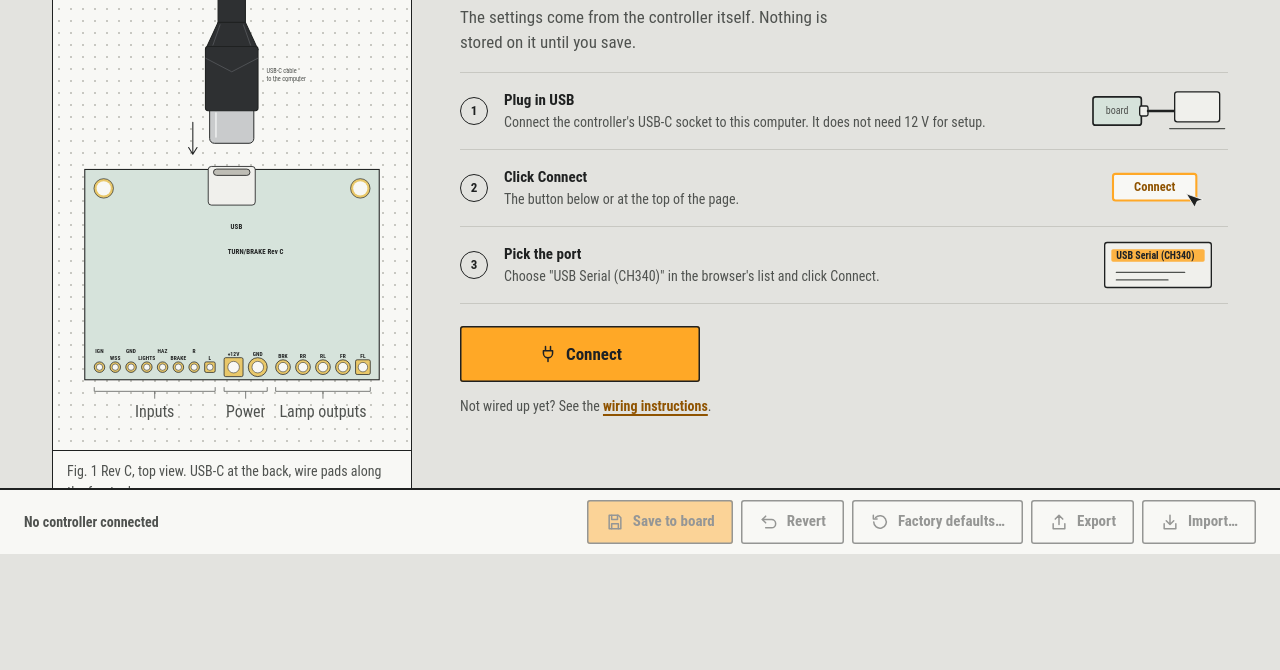
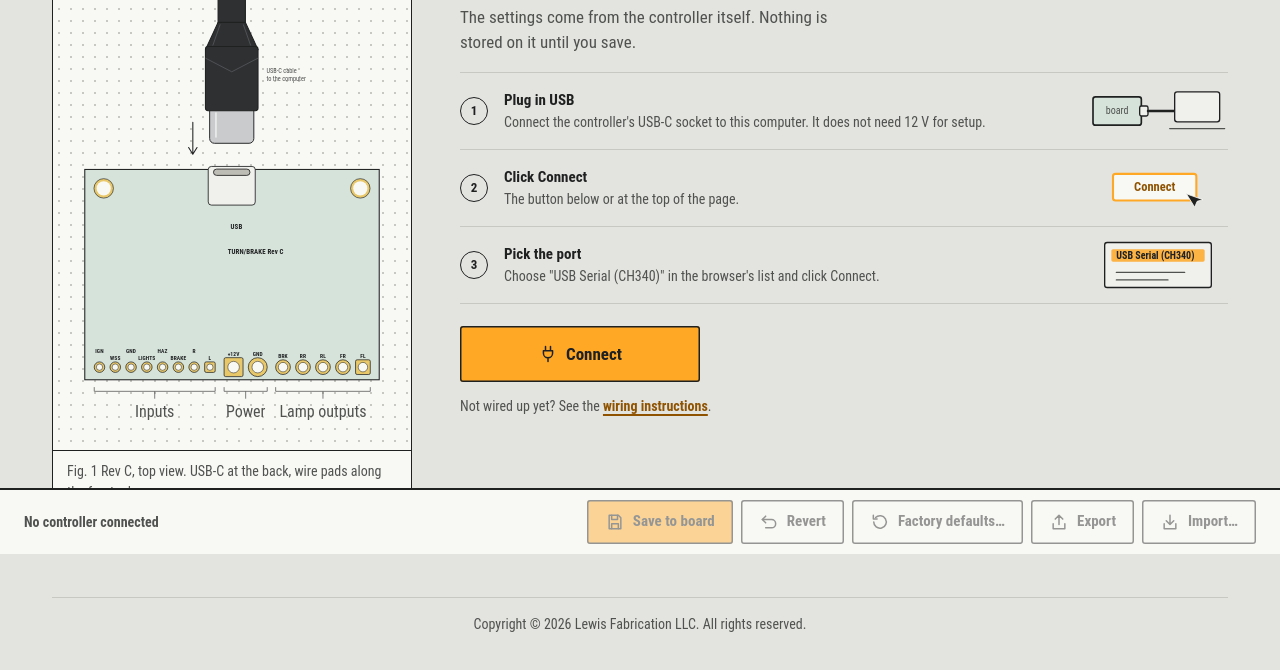
Before and after one commit to lewisfab/blynx, a plain HTML site: page index.html in a window 1280 px wide. Shown: the part 246-916 px from the top of the page. Drawn offline with Linux system fonts and the light colour scheme.

Commit message:
Publish from turn-signal-controller 9d6ee47

```diff
--- a/index.html
+++ b/index.html
@@ -360,6 +360,7 @@ nav.tabs button[aria-selected="true"] { color: var(--ink); border-bottom-color:
 
 /* ---------------------------------------------------------------- layout and panels */
 .wrap { max-width: 1240px; margin: 0 auto; padding: var(--sp-6) var(--page-pad) 120px; }
+#copyright { margin-top: var(--sp-12); padding-top: var(--sp-4); border-top: 1px solid var(--line); color: var(--ink2); font-size: var(--fs-small); text-align: center; }
 main { display: grid; grid-template-columns: minmax(0, 1fr); gap: var(--sp-6); }
 @media (min-width: 1000px) {
   main { grid-template-columns: minmax(0, 1.65fr) minmax(320px, 1fr); align-items: start; }
@@ -1046,6 +1047,7 @@ ol.steps li::before { content: counter(s); display: grid; place-items: center; w
   </section>
 
   <section id="viewHelp" class="hidden"></section>
+  <footer id="copyright">Copyright &copy; 2026 Lewis Fabrication LLC. All rights reserved.</footer>
 </div>
 
 <div id="bar">
```
